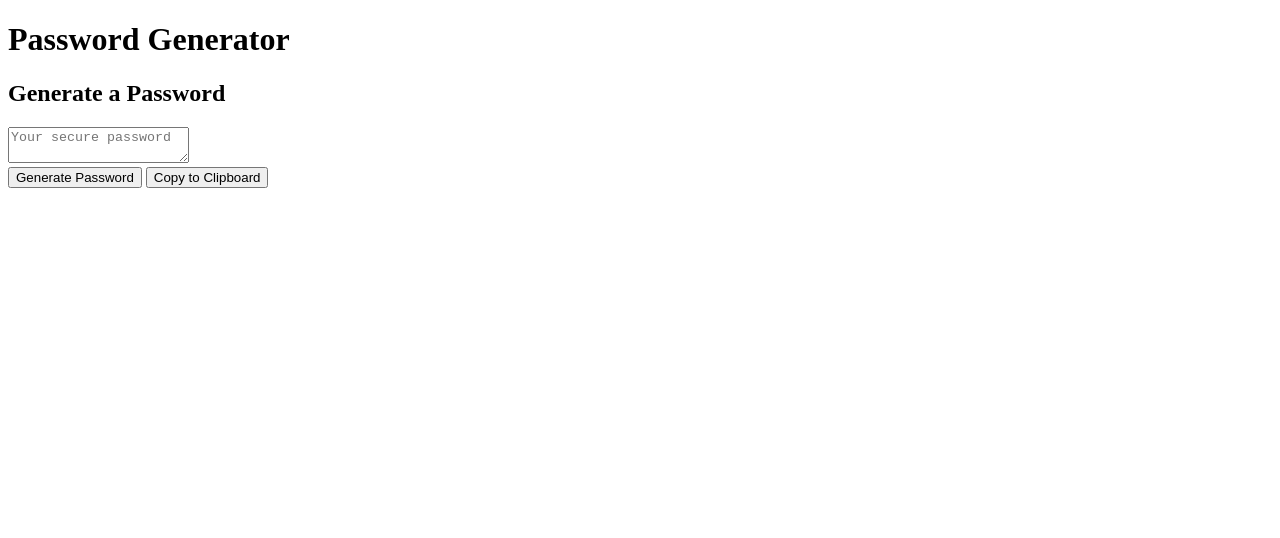
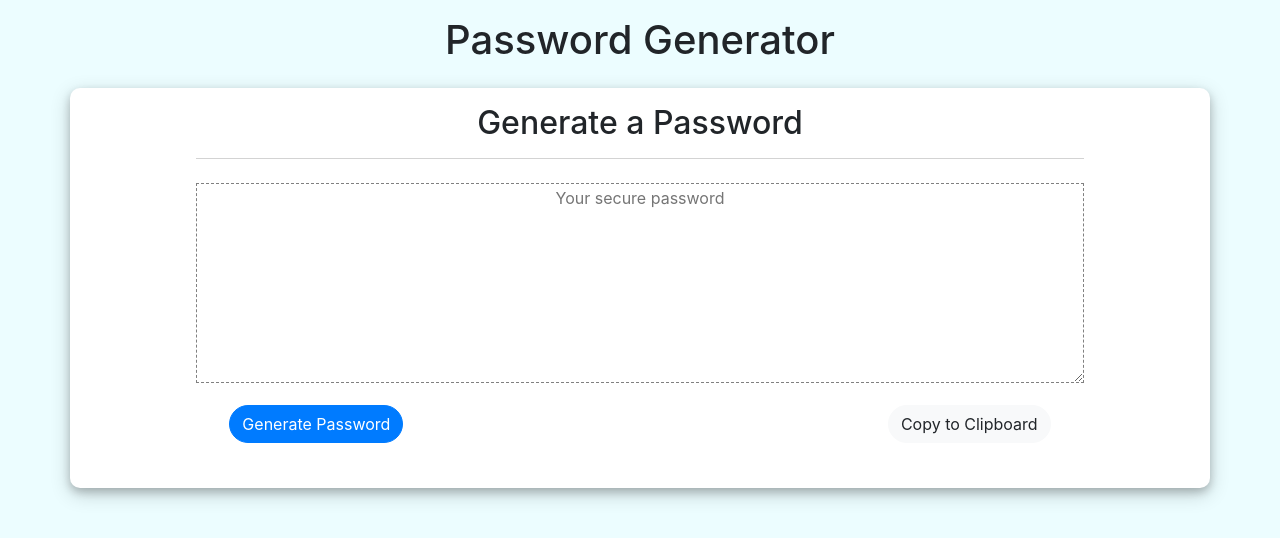
Before and after one commit to mjbradford777/Password-Generator, a plain HTML site: page index.html in a window 1280 px wide. Drawn offline with nearby package versions, Linux system fonts and the light colour scheme.

Commit message:
linked bootstrap and added custom css

```diff
--- a/assets/css/style.css
+++ b/assets/css/style.css
@@ -0,0 +1,54 @@
+html {
+    font-size: 16px;
+}
+
+body {
+    background-color: #ECFDFF;
+}
+
+main {
+    background-color: white;
+    text-align: center;
+    height: 25rem;
+    box-shadow: 0 4px 8px 0 rgba(0, 0, 0, 0.2), 0 6px 20px 0 rgba(0, 0, 0, 0.19);
+    border-radius: 10px;
+}
+
+h1 {
+    text-align: center;
+    padding: 1rem;
+}
+
+h2 {
+    padding: 1rem 0;
+}
+
+h2:after {
+    content: "";
+    display: block;
+    margin: 0 auto;
+    width: 80%;
+    padding-top: 1rem;
+    border-bottom: 1px solid lightgray;
+}
+
+textarea {
+    width: 80%;
+    height: 12.5rem;
+    margin: 0 auto;
+    text-align: center;
+    margin-bottom: 1rem;
+    border: .1rem dashed gray;
+}
+
+#pb {
+    position: relative;
+    right: 15rem;
+    border-radius: 25px;
+}
+
+#cb {
+    position: relative;
+    left: 15rem;
+    border-radius: 25px;
+}
--- a/index.html
+++ b/index.html
@@ -2,25 +2,26 @@
 <html lang="en-us">
     <head>
         <meta charset="UTF-8">
+        <link rel="stylesheet" href="https://stackpath.bootstrapcdn.com/bootstrap/4.3.1/css/bootstrap.min.css" integrity="sha384-ggOyR0iXCbMQv3Xipma34MD+dH/1fQ784/j6cY/iJTQUOhcWr7x9JvoRxT2MZw1T" crossorigin="anonymous">
         <link rel="stylesheet" type="text/css" href="assets/css/style.css">
         <title>Password Generator</title>
     </head>
 
     <body>
-        <header>
-                <h1>Password Generator</h1>
+        <header class="container">
+            <h1>Password Generator</h1>
         </header>
 
-        <main>
+        <main class="container">
             <h2>Generate a Password</h2>
 
             <section>
-                <textarea placeholder="Your secure password"></textarea>
+                <textarea id="area" placeholder="Your secure password"></textarea>
             </section>
 
-            <section>
-                <button type="button" class="btn btn-primary">Generate Password</button>
-                <button type="button" class="btn btn-light">Copy to Clipboard</button>
+            <section id="buttons">
+                <button id="pb" type="button" class="btn btn-primary">Generate Password</button>
+                <button id="cb" type="button" class="btn btn-light">Copy to Clipboard</button>
             </section>
         </main>
 
```
